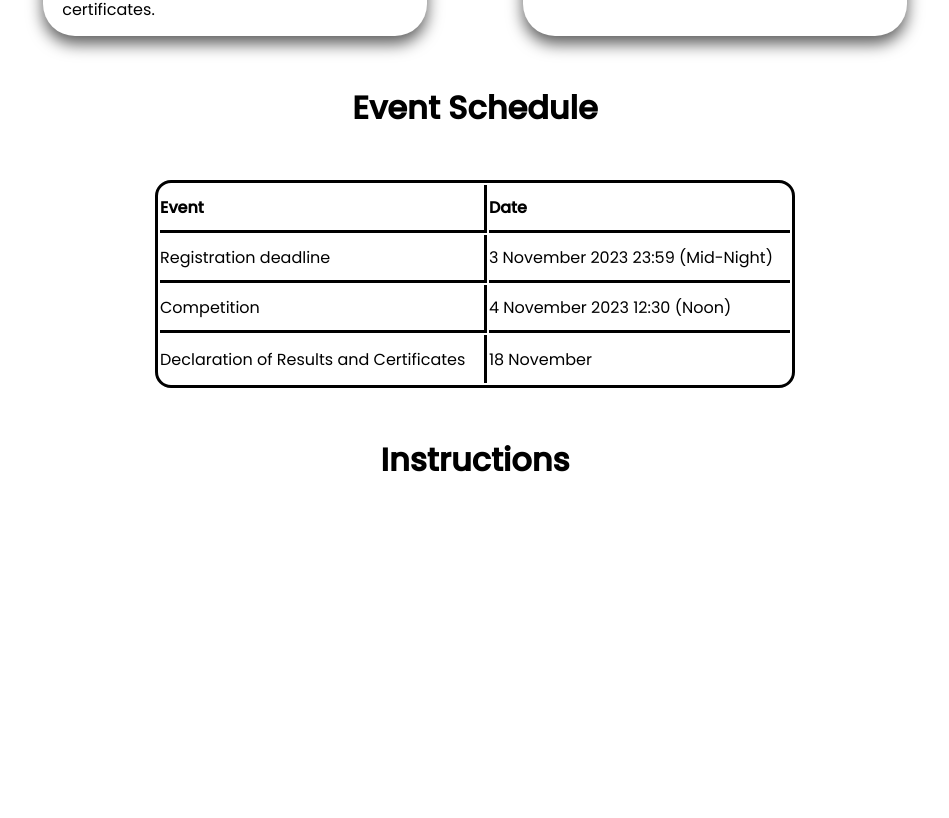
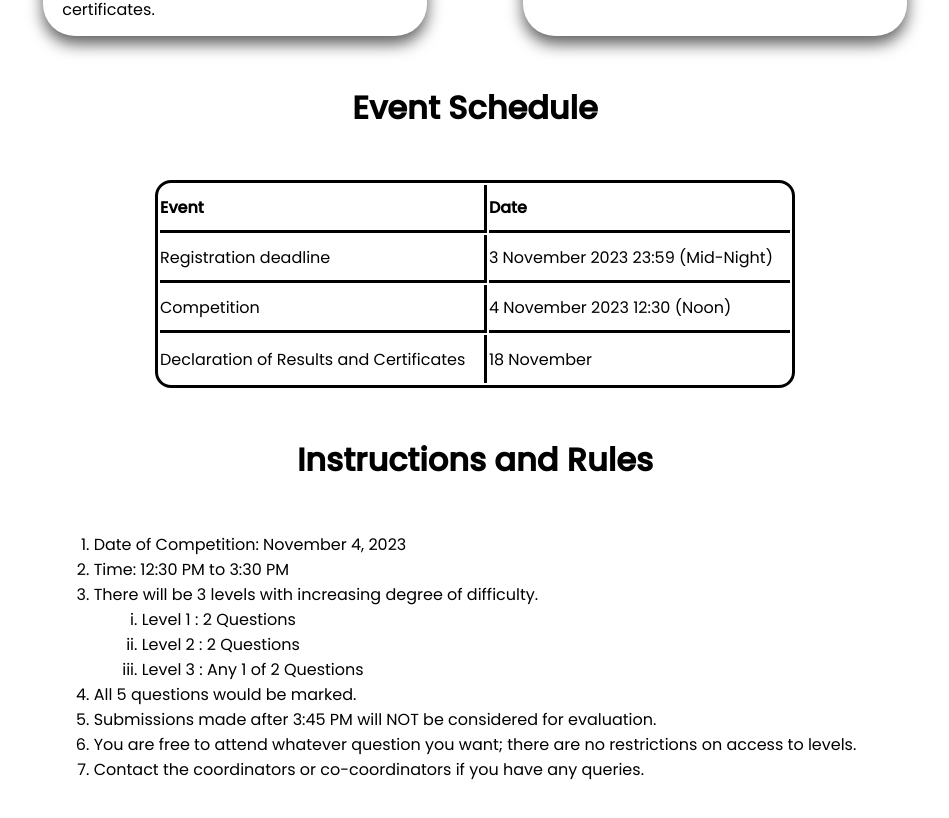
Before and after one commit to Saransh482003/Code-Spardha-Website, a Next.js app: page / in a window 1280 px wide. Shown: the part 1358-2176 px from the top of the page, without its empty margins (165-1114 px from the left). Before the commit the page ends 1938 px from the top, so only its background shows below. Built offline with nearby package versions, Linux system fonts and the light colour scheme.

Commit message:
Home page done

```diff
--- a/pages/index.js
+++ b/pages/index.js
@@ -63,7 +63,22 @@ const home = () => {
         </table>
       </section>
       <section className={styler.howTo}>
-      <h1 className={styler.howHeader}>Instructions</h1>
+        <h1 className={styler.howHeader}>Instructions and Rules</h1>
+        <ol className={styler.instructions}>
+          <li className={styler.inst}>Date of Competition: November 4, 2023</li>
+          <li className={styler.inst}>Time: 12:30 PM to 3:30 PM</li>
+          <li className={styler.inst}>There will be 3 levels with increasing degree of difficulty.</li>
+          <ol type='i' style={{marginLeft:"3rem"}}>
+            <li>Level 1 : 2 Questions</li>
+            <li>Level 2 : 2 Questions</li>
+            <li>Level 3 : Any 1 of 2 Questions</li>
+          </ol>
+          <li className={styler.inst}>All 5 questions would be marked.</li>
+          <li className={styler.inst}>Submissions made after 3:45 PM will NOT be considered for evaluation.</li>
+          <li className={styler.inst}>You are free to attend whatever question you want; there are no restrictions on access to levels.</li>
+          <li className={styler.inst}>Contact the coordinators or co-coordinators if you have any queries.</li>
+
+        </ol>
       </section>
     </>
   )
```
Also changed, not shown: styles/Index.module.css (line endings or trailing spaces).
